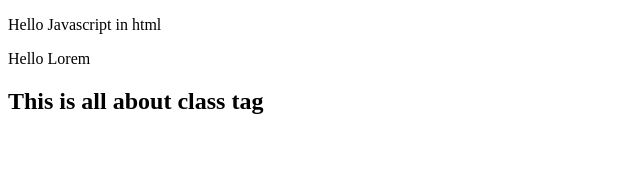
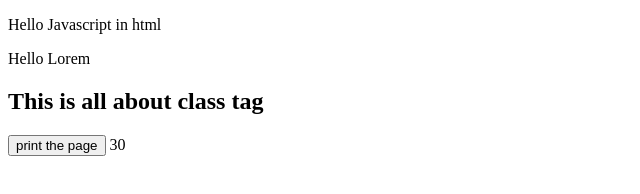
Before and after one commit to rirubelhossain/basic-js, a plain HTML site: page index.html in a window 1280 px wide. Shown: the whole page, without its empty margins (0-640 px from the left). Drawn offline with Linux system fonts and the light colour scheme.

Commit message:
basic js

```diff
--- a/index.html
+++ b/index.html
@@ -13,13 +13,20 @@
 
 <h2 id="h-tag"></h2>
 
+<p id = "demo1"></p>
+
+
+<button onclick="window.print()">print the page</button>
 
 <script>
 
+    document.write( 10 + 20);
     document.getElementById("demo").innerHTML = "Hello Javascript in html" ;
     // Now this interesting thing is the, the html p tag has been changed by the javascript
     document.getElementById("lorem").innerHTML = "Hello Lorem"
     document.getElementById("h-tag").innerHTML = "This is all about class tag";
+
+    window.alert("Hello Programmer");
 
 
 </script>
```
Also changed, not shown: test.js (line endings or trailing spaces).
